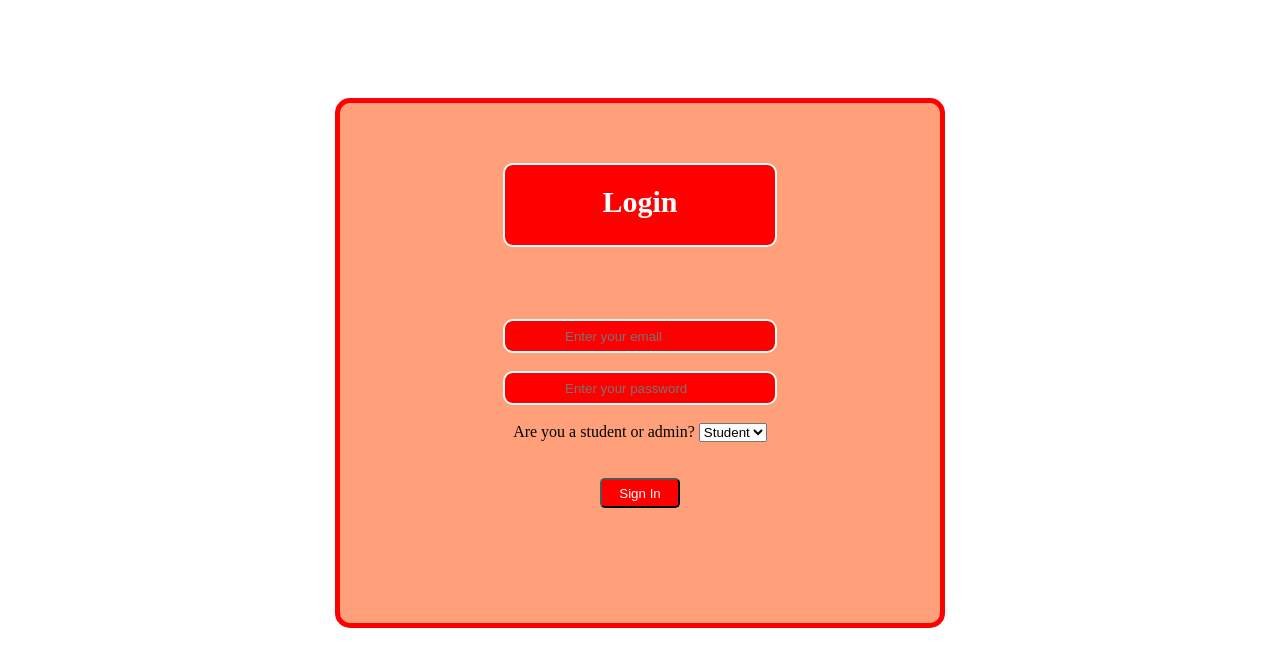
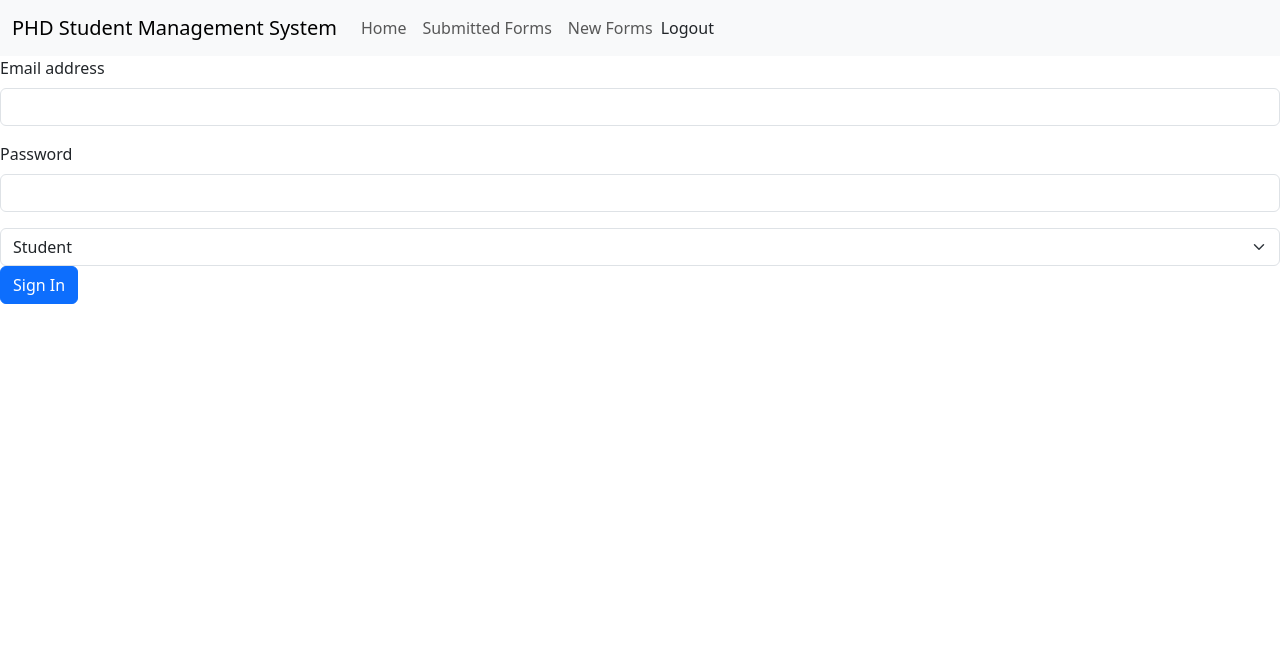
Before and after one commit to Vasishtadepu/SWE-Project-Team30, a Flask app: page / in a window 1280 px wide. Shown: the top 667 px of the page. Run offline with Flask 3, Linux system fonts and the light colour scheme; a user stored in the database is signed in; some libraries are stand-ins or nearby versions.

Commit message:
Changed Frontend

```diff
--- a/main.py
+++ b/main.py
@@ -14,8 +14,8 @@ app.secret_key = 'your secret key'
 
 app.config['MYSQL_HOST'] = 'localhost'
 app.config['MYSQL_USER'] = 'root'
-app.config['MYSQL_PASSWORD'] = '2312'
-app.config['MYSQL_DB'] = 'SWE'
+app.config['MYSQL_PASSWORD'] = '1234'
+app.config['MYSQL_DB'] = 'test'
 app.config['MAIL_SERVER']='smtp.gmail.com'
 app.config['MAIL_PORT'] = 465
 app.config['MAIL_USERNAME'] = 'cs20btech11035@iith.ac.in'
@@ -71,6 +71,7 @@ def logout():
 
 @app.route('/formlist')
 def formlist():
+    session['forms'] = forms_dictionary
     return render_template('formslist.html')
 
 @app.route('/create_forms',methods = ['GET','POST'])
@@ -98,8 +99,8 @@ class AdditionalCourseConversionForm:
         mydb = mysql.connector.connect(
         host="localhost",
         user="root",
-        password="2312",
-        database="SWE"
+        password="1234",
+        database="test"
         )
         query2 = 'INSERT INTO submittedforms (formtype,rollno,status) VALUES (%s,%s,%s)'
         values2 = (
@@ -148,8 +149,8 @@ class AdditionalCourseConversionForm:
         mydb = mysql.connector.connect(
         host="localhost",
         user="root",
-        password="2312",
-        database="SWE"
+        password="1234",
+        database="test"
         )
         mycursor = mydb.cursor()
         if action=='2':
@@ -245,8 +246,8 @@ def form_handling():
     mydb = mysql.connector.connect(
         host="localhost",
         user="root",
-        password="2312",
-        database="SWE"
+        password="1234",
+        database="test"
         )
     mycursor = mydb.cursor()
     if request.method == "POST":
--- /dev/null
+++ b/templates/base.html
@@ -0,0 +1,45 @@
+<!doctype html>
+<html lang="en">
+  <head>
+    <meta charset="utf-8">
+    <meta name="viewport" content="width=device-width, initial-scale=1">
+    <title>Bootstrap demo</title>
+    <link href="https://cdn.jsdelivr.net/npm/bootstrap@5.3.0-alpha3/dist/css/bootstrap.min.css" rel="stylesheet" integrity="sha384-KK94CHFLLe+nY2dmCWGMq91rCGa5gtU4mk92HdvYe+M/SXH301p5ILy+dN9+nJOZ" crossorigin="anonymous">
+  </head>
+  <body>
+    <div>
+        <nav class="navbar navbar-expand-lg navbar-light bg-light">
+            <div class="container-fluid">
+            <a class="navbar-brand" href="#">PHD Student Management System</a>
+            <button class="navbar-toggler" type="button" data-bs-toggle="collapse" data-bs-target="#navbarNav" aria-controls="navbarNav" aria-expanded="false" aria-label="Toggle navigation">
+                <span class="navbar-toggler-icon"></span>
+            </button>
+            <div class="collapse navbar-collapse" id="navbarNav">
+                <ul class="navbar-nav">
+                <li class="nav-item">
+                    <a class="nav-link" href="#">Home</a>
+                </li>
+                <li class="nav-item">
+                    <a class="nav-link" href="#">Submitted Forms</a>
+                </li>
+                <li class="nav-item">
+                    <a class="nav-link" href="{{ url_for('formlist') }}">New Forms</a>
+                </li>
+                </ul>
+                <!-- Logout Button if Logged in Jinja-->
+                {% if session.loggedin %}
+                <span class="d-flex">
+                    <a class="nav-link" href="{{ url_for('logout') }}">Logout</a>
+                </span>
+                {% endif %}
+            </div>
+            </div>
+        </nav>
+      </div>
+    <!--Jinja  block content  -->
+    {% block content %}
+    {% endblock %}
+
+    <script src="https://cdn.jsdelivr.net/npm/bootstrap@5.3.0-alpha3/dist/js/bootstrap.bundle.min.js" integrity="sha384-ENjdO4Dr2bkBIFxQpeoTz1HIcje39Wm4jDKdf19U8gI4ddQ3GYNS7NTKfAdVQSZe" crossorigin="anonymous"></script>
+  </body>
+</html>
--- a/templates/login.html
+++ b/templates/login.html
@@ -1,4 +1,4 @@
-<!DOCTYPE html>
+<!-- <!DOCTYPE html>
 <html lang="en">
 <head>
     <meta charset="UTF-8">
@@ -16,7 +16,7 @@
 </h2>
 <form action="\login" method="POST">
     <div class="loginmsg">{{message}}</div>
-    <input class="inputbox" type="text" id="email" name="email" placeholder="Enter your email"/></br></br>
+    <input class="inputbox" type="text" id="username" name="username" placeholder="Enter your username"/></br></br>
     <input class="inputbox" type="password" id="password" name="password" placeholder="Enter your password"/></br></br>
     <label for="user">Are you a student or admin?</label>
     <select name="user" id="user">
@@ -29,4 +29,33 @@
    </div>
 </div>
 </body>
-</html>
+</html> -->
+
+<!-- Jinja template extending base.html -->
+
+{% extends "base.html" %}
+
+{% block content %}
+
+<form action="\login" method="POST">
+    <div class="mb-3">
+      <label for="exampleInputEmail1" class="form-label">Email address</label>
+      <input type="email" class="form-control" id="exampleInputEmail1" name="email">
+      <!-- <div id="emailHelp" class="form-text">We'll never share your email with anyone else.</div> -->
+    </div>
+    <div class="mb-3">
+      <label for="exampleInputPassword1" class="form-label">Password</label>
+      <input type="password" class="form-control" id="exampleInputPassword1" name="password">
+    </div>
+    <div>
+        <select class="form-select" aria-label="Default select example" name="user">
+            <option value="Student" selected>Student</option>
+            <option value="Admin">Admin</option>
+        </select>
+    </div>
+    <div class="col-auto">
+        <button type="submit" class="btn btn-primary">Sign In</button>
+    </div>
+</form>
+
+{% endblock %}
```
Also changed, not shown: templates/additionalcourseconversion.html (+20 -20 lines), templates/formslist.html (+20 -2 lines), templates/studenthomepage.html (+19 -2 lines).
